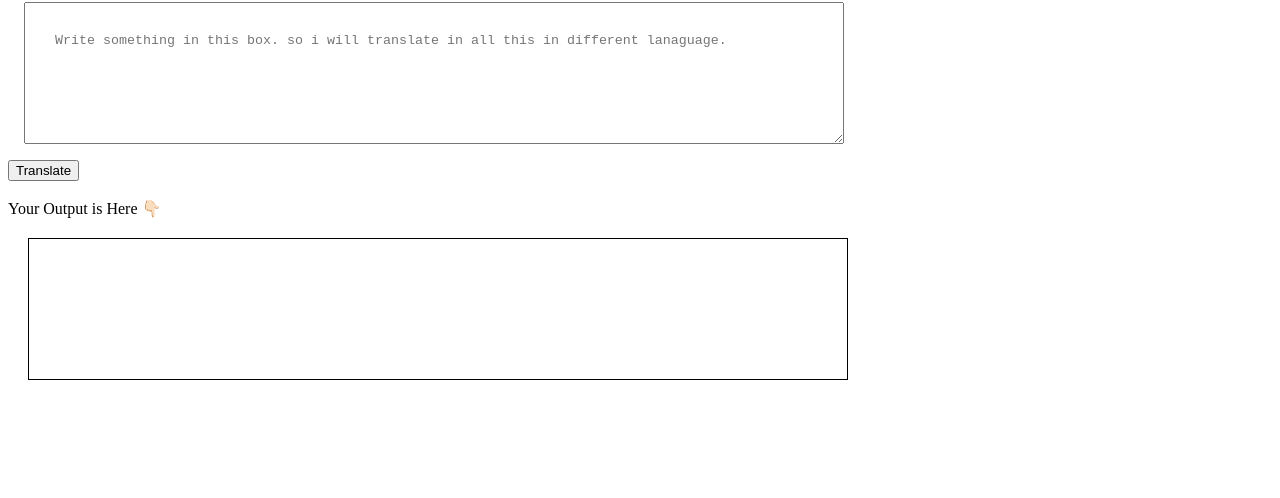
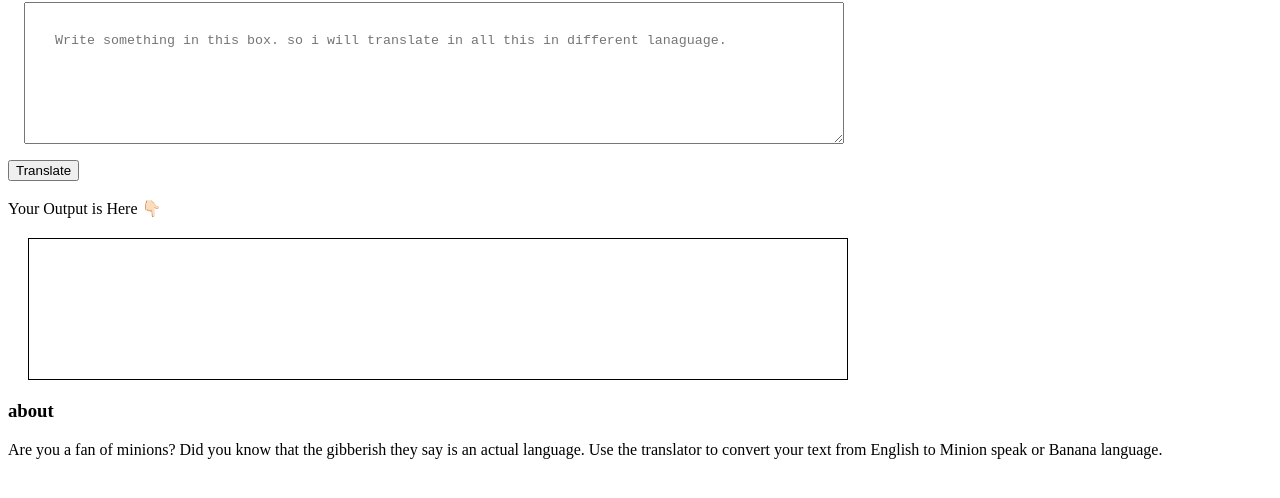
Before and after one commit to moinuddin6/Fun-Translator-App, a plain HTML site: page index.html in a window 1280 px wide. Shown: the part 78-576 px from the top of the page. Drawn offline with Linux system fonts and the light colour scheme.

Commit message:
Add about section
Adding about section in html file

```diff
--- a/index.html
+++ b/index.html
@@ -35,6 +35,14 @@
     <br><br>
     <div style="font-size: medium;">Your Output is Here 👇🏻</div>
     <div id="output"></div>
+
+    <footer class="about-info">
+        <h3>about</h3>
+        <p>Are you a fan of minions? Did you know that the gibberish they say is an actual language. Use the translator
+            to convert your text from English to Minion speak or Banana language.</p>
+    </footer>
+
+
     <script src="/app.js" type="text/javascript"></script>
 </body>
 
```
